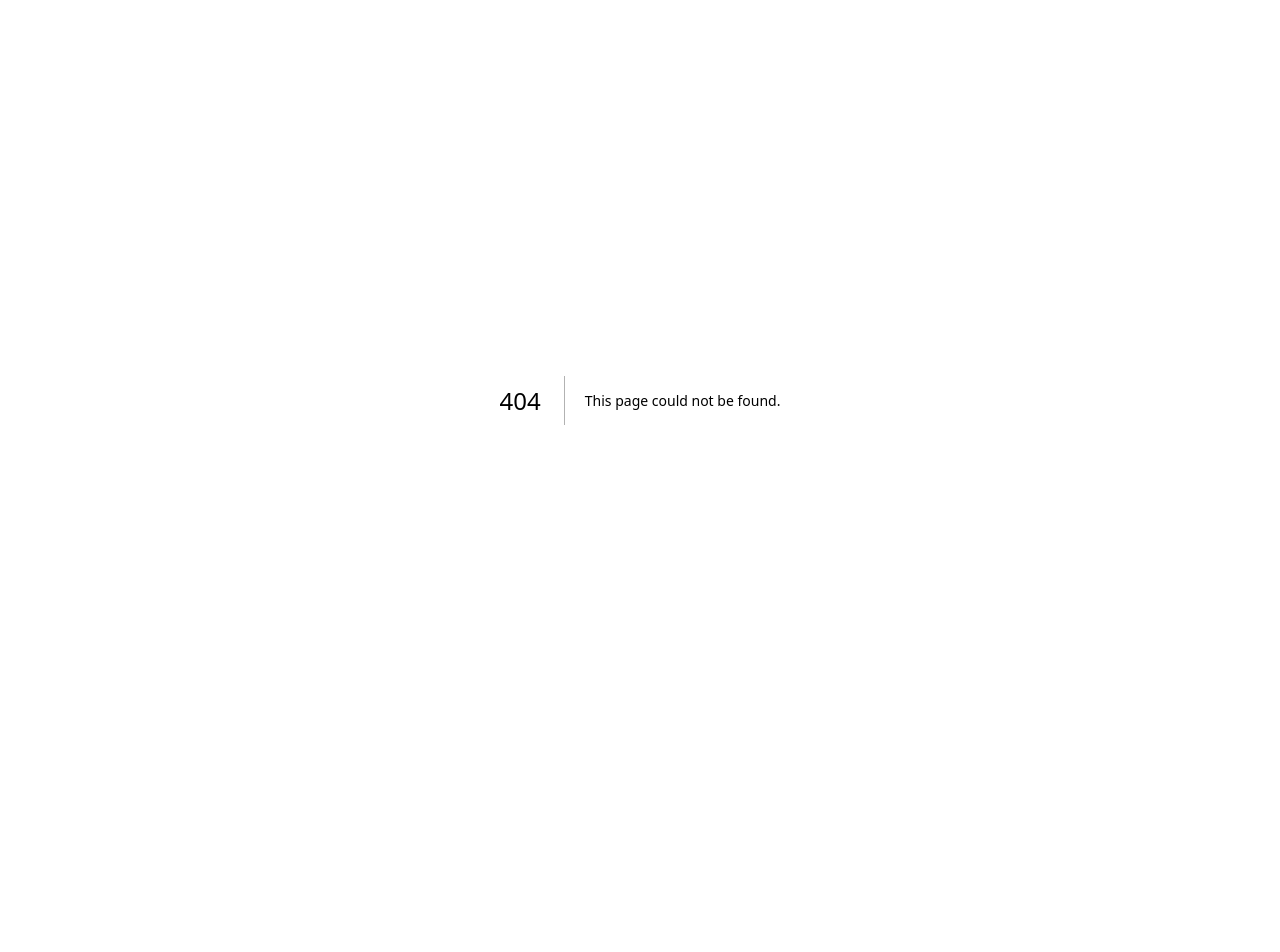
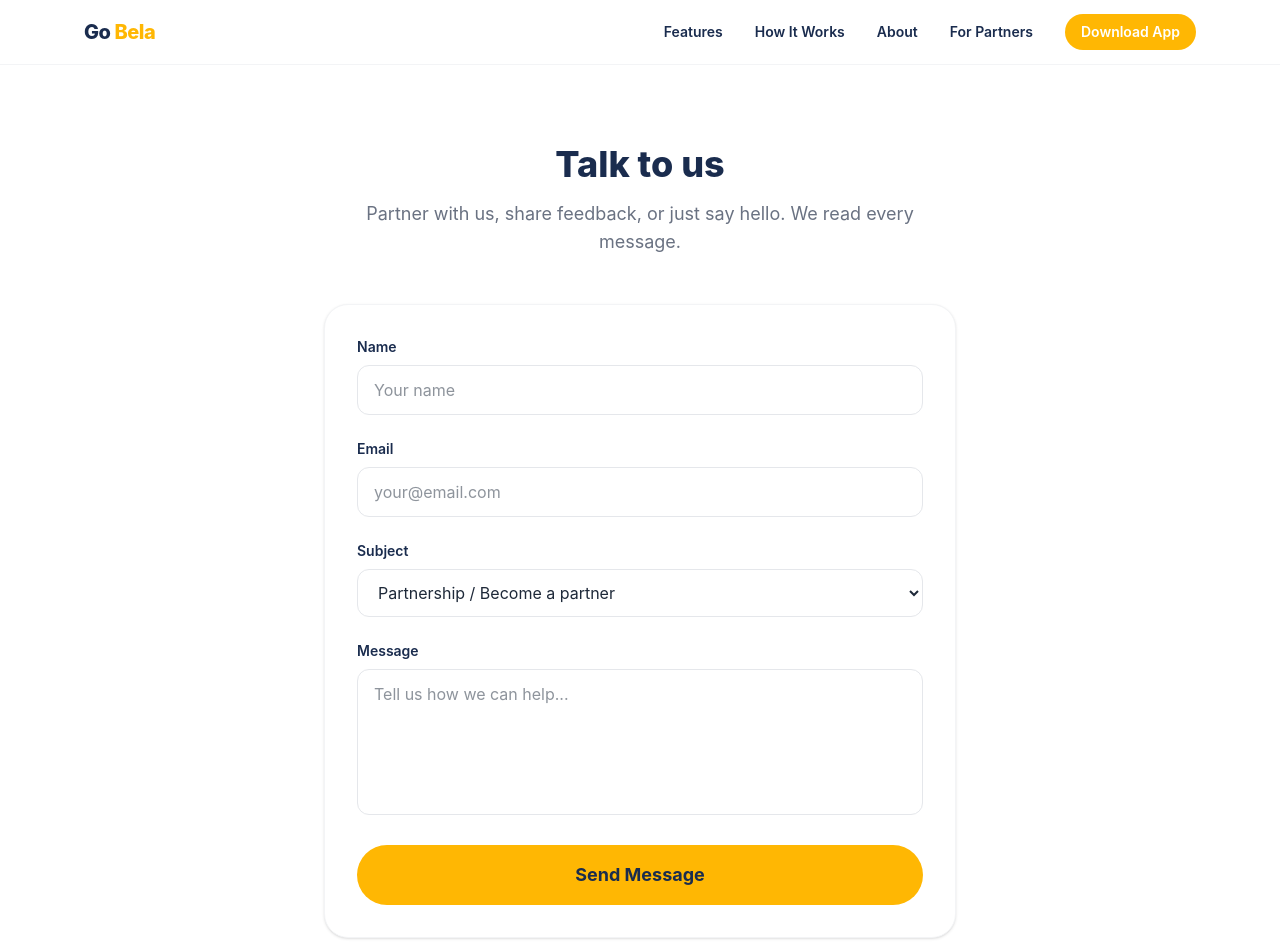
Before and after one commit to shuyangho-cloud/gobela-web, a Next.js app: page /contact in a window 1280 px wide. Before the commit this address had no page. Shown: the top 952 px of the page. Before the commit the page ends 800 px from the top, so only its background shows below. Built offline with nearby package versions, Linux system fonts and the light colour scheme.

Commit message:
Fix contact form: show success message after submission, clear fields

```diff
--- /dev/null
+++ b/app/contact/page.tsx
@@ -0,0 +1,138 @@
+"use client";
+
+import { useState } from "react";
+import Navbar from "@/components/Navbar";
+import Footer from "@/components/Footer";
+
+export default function ContactPage() {
+  const [status, setStatus] = useState<"idle" | "sending" | "sent" | "error">("idle");
+
+  async function handleSubmit(e: React.SyntheticEvent<HTMLFormElement>) {
+    e.preventDefault();
+    setStatus("sending");
+    const form = e.currentTarget;
+    const data = new FormData(form);
+    try {
+      const res = await fetch("https://formspree.io/f/xeenljgj", {
+        method: "POST",
+        body: data,
+        headers: { Accept: "application/json" },
+      });
+      if (res.ok) {
+        setStatus("sent");
+        form.reset();
+      } else {
+        setStatus("error");
+      }
+    } catch {
+      setStatus("error");
+    }
+  }
+
+  return (
+    <>
+      <Navbar />
+      <main className="pt-16">
+        <div className="max-w-2xl mx-auto px-5 py-20">
+          <div className="text-center mb-12">
+            <h1 className="text-4xl font-extrabold text-[#1A2C4E] mb-4">Talk to us</h1>
+            <p className="text-gray-500 text-lg">
+              Partner with us, share feedback, or just say hello. We read every message.
+            </p>
+          </div>
+
+          {status === "sent" ? (
+            <div className="bg-white rounded-3xl shadow-sm border border-gray-100 p-12 text-center">
+              <div className="text-5xl mb-4">✅</div>
+              <h2 className="text-2xl font-extrabold text-[#1A2C4E] mb-2">Message sent!</h2>
+              <p className="text-gray-500 mb-8">
+                Thanks for reaching out. We&apos;ll get back to you within one business day.
+              </p>
+              <button
+                type="button"
+                onClick={() => setStatus("idle")}
+                className="bg-[#FFB703] text-[#1A2C4E] font-bold px-8 py-3 rounded-full hover:bg-yellow-400 transition-colors"
+              >
+                Send another message
+              </button>
+            </div>
+          ) : (
+            <form
+              onSubmit={handleSubmit}
+              className="bg-white rounded-3xl shadow-sm border border-gray-100 p-8 space-y-6"
+            >
+              <div>
+                <label className="block text-sm font-semibold text-[#1A2C4E] mb-2">Name</label>
+                <input
+                  type="text"
+                  name="name"
+                  required
+                  placeholder="Your name"
+                  className="w-full px-4 py-3 rounded-xl border border-gray-200 focus:outline-none focus:border-[#FFB703] transition-colors text-gray-800"
+                />
+              </div>
+
+              <div>
+                <label className="block text-sm font-semibold text-[#1A2C4E] mb-2">Email</label>
+                <input
+                  type="email"
+                  name="email"
+                  required
+                  placeholder="your@email.com"
+                  className="w-full px-4 py-3 rounded-xl border border-gray-200 focus:outline-none focus:border-[#FFB703] transition-colors text-gray-800"
+                />
+              </div>
+
+              <div>
+                <label className="block text-sm font-semibold text-[#1A2C4E] mb-2">Subject</label>
+                <select
+                  name="subject"
+                  aria-label="Subject"
+                  className="w-full px-4 py-3 rounded-xl border border-gray-200 focus:outline-none focus:border-[#FFB703] transition-colors text-gray-800 bg-white"
+                >
+                  <option value="Partnership">Partnership / Become a partner</option>
+                  <option value="Feedback">App feedback</option>
+                  <option value="Press">Press & media</option>
+                  <option value="Other">Other</option>
+                </select>
+              </div>
+
+              <div>
+                <label className="block text-sm font-semibold text-[#1A2C4E] mb-2">Message</label>
+                <textarea
+                  name="message"
+                  required
+                  rows={5}
+                  placeholder="Tell us how we can help..."
+                  className="w-full px-4 py-3 rounded-xl border border-gray-200 focus:outline-none focus:border-[#FFB703] transition-colors text-gray-800 resize-none"
+                />
+              </div>
+
+              {status === "error" && (
+                <p className="text-red-500 text-sm text-center">
+                  Something went wrong. Please try again or email us directly at hello@gobela.sg
+                </p>
+              )}
+
+              <button
+                type="submit"
+                disabled={status === "sending"}
+                className="w-full bg-[#FFB703] text-[#1A2C4E] font-bold py-4 rounded-full hover:bg-yellow-400 transition-colors text-lg disabled:opacity-60 disabled:cursor-not-allowed"
+              >
+                {status === "sending" ? "Sending…" : "Send Message"}
+              </button>
+            </form>
+          )}
+
+          <p className="text-center text-gray-400 text-sm mt-8">
+            Or email us directly at{" "}
+            <a href="mailto:hello@gobela.sg" className="text-[#FFB703] hover:underline">
+              hello@gobela.sg
+            </a>
+          </p>
+        </div>
+      </main>
+      <Footer />
+    </>
+  );
+}
```
